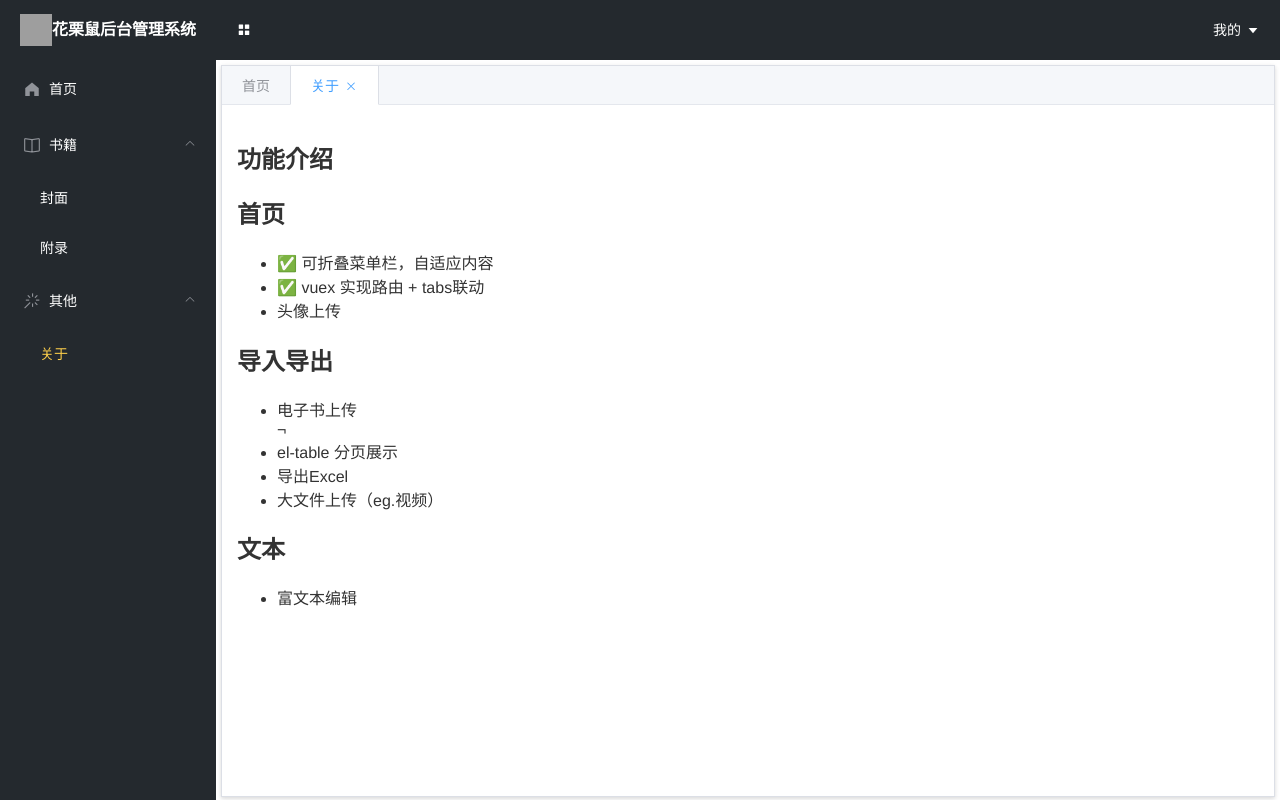
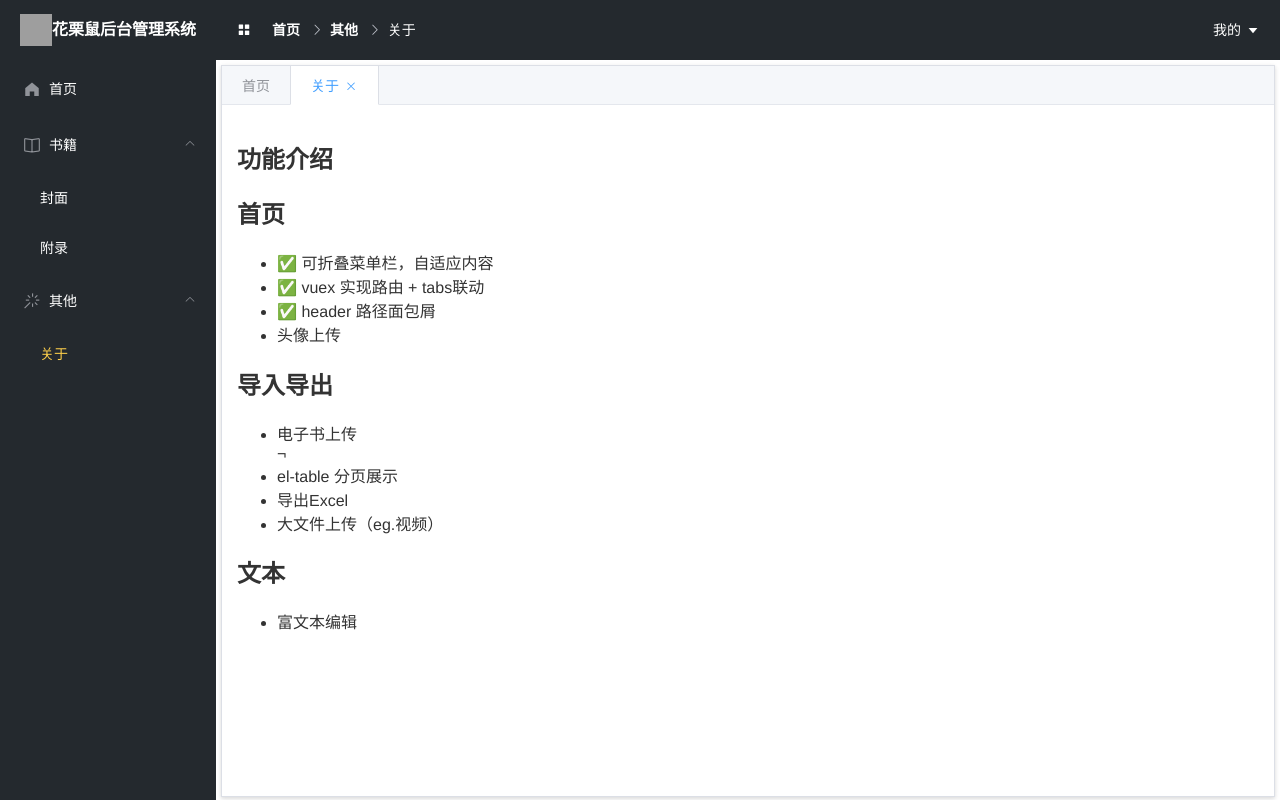
Before and after one commit to goozyshi/vnode-demo, a Vue app: page /about in a window 1280 px wide. Built offline with nearby package versions, Linux system fonts and the light colour scheme; grey boxes are pictures that could not be loaded.

Commit message:
feat: 头部面包屑

```diff
--- a/src/components/commonHeader.vue
+++ b/src/components/commonHeader.vue
@@ -2,10 +2,11 @@
   <header>
     <div class="l-content">
       <el-button type="text" icon="el-icon-menu" @click="triggerCollapse" style="color: #fff"></el-button>
-      <!-- <el-breadcrumb style="display: inline-block; margin-left: 20px" separator-class="el-icon-arrow-right">
-        <el-breadcrumb-item :to="{ path: '/' }">首页</el-breadcrumb-item>
-        <el-breadcrumb-item :to="currentIndex">封面</el-breadcrumb-item>
-      </el-breadcrumb> -->
+      <el-breadcrumb style="display: inline-block; margin-left: 20px" separator-class="el-icon-arrow-right">
+        <el-breadcrumb-item v-for="tab in breadcrumbList" :key="tab.path" :to="tab">
+          {{ tab.name }}
+        </el-breadcrumb-item>
+      </el-breadcrumb>
     </div>
     <div class="r-content">
       <el-dropdown trigger="click" size="mini">
@@ -29,6 +30,9 @@ export default {
     },
     currentIndex () {
       return this.$store.state.tab.currentIndex
+    },
+    breadcrumbList () {
+      return this.$store.state.breadcrumbList
     }
   },
   data () {
@@ -49,6 +53,13 @@ export default {
     line-height: 60px;
     .l-content {
       float: left;
+      line-height: 60px;
+      height: 60px;
+      display: flex;
+      align-items: center;
+      /deep/ .el-breadcrumb__inner {
+        color: #fff;
+      }
     }
     .r-content {
       float: right;
--- a/src/components/commonMenu.vue
+++ b/src/components/commonMenu.vue
@@ -59,7 +59,6 @@ export default {
       this.$store.commit('set-index', this.$route.path)
     },
     clickMenu (item) {
-      console.log(item)
       this.$router.push({ path: item.path })
     }
   },
--- a/src/components/commonTabView.vue
+++ b/src/components/commonTabView.vue
@@ -1,13 +1,13 @@
 <template>
   <div style="height: 100%;">
-    <el-tabs v-if="visitedTabs.length"
+    <el-tabs v-if="tabOptions.length"
       class="content-wrap"
       v-model="currentIndex"
       type="border-card"
       @tab-click="tabClick"
       @tab-remove="tabRemove"
       >
-      <el-tab-pane v-for="item in visitedTabs"
+      <el-tab-pane v-for="item in tabOptions"
         :closable="item.route !== '/'"
         :key="item.route"
         :label="item.name"
@@ -26,41 +26,31 @@
 export default {
   watch: {
     '$route' (to) {
-      console.log(to)
-      let flag = false
-      for (const op of this.visitedTabs) {
-        if (op.route === to.fullPath) {
-          flag = true
-          this.$store.commit('set-index', to.fullPath)
-          break
-        }
-      }
-      if (!flag) {
-        this.$store.commit('add-tab', { route: to.fullPath, name: to.name })
-        this.$store.commit('set-index', to.fullPath)
-      }
+      const flag = this.tabOptions.findIndex(op => op.route === to.fullPath) > -1
+      !flag && this.$store.commit('add-tab', { route: to.fullPath, name: to.name })
+      this.$store.commit('set-index', to.fullPath)
     }
   },
   computed: {
     isCollapse () {
       return this.$store.state.isCollapse
     },
-    visitedTabs () {
-      return this.$store.state.tab.visitedTabs
+    tabOptions () {
+      return this.$store.state.tab.tabOptions
     },
     currentIndex: {
       get () {
+        this.getBreadCrumb(this.$route)
         return this.$store.state.tab.currentIndex
       },
       set (index) {
         this.$store.commit('set-index', index)
+        this.getBreadCrumb(this.$route)
       }
     }
   },
   data () {
-    return {
-
-    }
+    return {}
   },
   methods: {
     tabClick (tab) {
@@ -73,14 +63,22 @@ export default {
       }
       this.$store.commit('delete-tab', tabName)
       if (this.currentIndex === tabName) {
-        if (this.visitedTabs && this.visitedTabs.length) {
-          this.$store.commit('set-index', this.visitedTabs[this.visitedTabs.length - 1].route)
+        if (this.tabOptions && this.tabOptions.length) {
+          this.$store.commit('set-index', this.tabOptions[this.tabOptions.length - 1].route)
           this.$router.replace({ path: this.currentIndex })
         } else {
           this.$router.replace({ path: '/' })
         }
       }
-      console.log(tabName)
+    },
+    getBreadCrumb (route) {
+      // 获取路由路径面包屑
+      let matchList = route.matched.filter(m => m.path && m.name)
+      if (matchList[0].path !== '/') {
+        matchList = [{ path: '/', name: '首页' }].concat(matchList)
+      }
+      // const filter = matchList.filter(item => item.meta && item.meta)
+      this.$store.commit('set-breadcrumb', matchList)
     }
   }
 }
--- a/src/router/index.js
+++ b/src/router/index.js
@@ -1,6 +1,12 @@
 import Vue from 'vue'
 import VueRouter from 'vue-router'
 import Layout from '../views/Layout.vue'
+
+const originalPush = VueRouter.prototype.push
+VueRouter.prototype.push = function push (location) {
+  // 路由出错不打印：例如重复路由跳转
+  return originalPush.call(this, location).catch(err => err)
+}
 
 Vue.use(VueRouter)
 
@@ -20,18 +26,14 @@ const routes = [
         path: '/',
         name: '首页',
         component: () => import('../views/Home.vue')
-      },
-      {
-        path: '/about',
-        name: '关于',
-        component: () => import('../views/About.vue')
       }
     ]
   },
   {
     path: '/book',
-    name: 'book',
+    name: '书籍',
     component: Layout,
+    redirect: '/cover',
     children: [
       // 子标签页都需要放到统一的父组件内
       {
@@ -50,6 +52,20 @@ const routes = [
         component: () => import('../views/book/detail.vue')
       }
     ]
+  },
+  {
+    path: '/other',
+    name: '其他',
+    label: '其他',
+    redirect: '/about',
+    component: Layout,
+    children: [
+      {
+        path: '/about',
+        name: '关于',
+        component: () => import('../views/About.vue')
+      }
+    ]
   }
 ]
 
--- a/src/router/menu.js
+++ b/src/router/menu.js
@@ -7,7 +7,7 @@ const menu = [
   },
   {
     path: '/book',
-    name: 'book',
+    name: '书籍',
     label: '书籍',
     icon: 'el-icon-reading',
     children: [
--- a/src/store/index.js
+++ b/src/store/index.js
@@ -1,16 +1,20 @@
 import Vue from 'vue'
 import Vuex from 'vuex'
 import tab from './tab'
-import { COLLAPSE_MENU } from './mutations-type'
+import { COLLAPSE_MENU, SET_BREADCRUMB } from './mutations-type'
 Vue.use(Vuex)
 
 export default new Vuex.Store({
   state: {
-    isCollapse: false
+    isCollapse: false,
+    breadcrumbList: []
   },
   mutations: {
     [COLLAPSE_MENU] (state) {
       state.isCollapse = !state.isCollapse
+    },
+    [SET_BREADCRUMB] (state, data) {
+      state.breadcrumbList = [...data]
     }
   },
   actions: {
--- a/src/store/mutations-type.js
+++ b/src/store/mutations-type.js
@@ -1,6 +1,7 @@
 // 常量设置mutations的事件类型
 // 可以让linter类工具帮助找出错误（eg.拼写错误）
 export const COLLAPSE_MENU = 'collapse-menu'
+export const SET_BREADCRUMB = 'set-breadcrumb'
 export const ADD_TAB = 'add-tab'
 export const DELETE_TAB = 'delete-tab'
 export const SET_INDEX = 'set-index'
--- a/src/store/tab.js
+++ b/src/store/tab.js
@@ -2,23 +2,23 @@ import { ADD_TAB, DELETE_TAB, SET_INDEX, CLEAR_TAB } from './mutations-type'
 export default {
   nameSpace: true,
   state: {
-    visitedTabs: [],
-    currentIndex: '/'
+    tabOptions: [],
+    currentIndex: '/',
+    breadcrumbList: []
   },
   mutations: {
     [ADD_TAB] (state, data) {
-      state.visitedTabs.push(data)
+      state.tabOptions.push(data)
     },
     [DELETE_TAB] (state, route) {
-      const index = state.visitedTabs.findIndex(op => op.route === route)
-      state.visitedTabs.splice(index, 1)
+      const index = state.tabOptions.findIndex(op => op.route === route)
+      state.tabOptions.splice(index, 1)
     },
     [SET_INDEX] (state, index) {
-      console.log('路由：', index)
       state.currentIndex = index
     },
     [CLEAR_TAB] (state) {
-      state.visitedTabs = []
+      state.tabOptions = []
     }
   },
   actions: {}
--- a/src/views/About.vue
+++ b/src/views/About.vue
@@ -5,6 +5,7 @@
     <ul>
       <li>✅ 可折叠菜单栏，自适应内容</li>
       <li>✅ vuex 实现路由 + tabs联动</li>
+      <li>✅ header 路径面包屑</li>
       <li>头像上传</li>
     </ul>
     <h2>导入导出</h2>
--- a/src/views/Layout.vue
+++ b/src/views/Layout.vue
@@ -21,8 +21,7 @@ import commonTabView from '@/components/commonTabView'
 export default {
   components: { commonMenu, commonHeader, commonTabView },
   data () {
-    return {
-    }
+    return {}
   }
 }
 </script>
--- a/src/views/book/cover.vue
+++ b/src/views/book/cover.vue
@@ -1,6 +1,6 @@
 <template>
   <div>
-    <el-input style="width: 30%" v-model="code" placeholder="请输入code"></el-input>
+    <el-input style="width: 30%" v-model="code" placeholder="请输入数字code" @input="i => icl(i)"></el-input>
     <div style="margin-top: 10px">
       <el-button type="primary" @click="$router.push({ path: '/detail', query: {code} })">跳转</el-button>
       <el-button type="text" @click="$router.push('/detail?code=1')">1</el-button>
@@ -16,6 +16,11 @@ export default {
     return {
       code: ''
     }
+  },
+  methods: {
+    icl (i) {
+      this.code = i.replace(/[^0-9]/g, '')
+    }
   }
 }
 </script>
--- a/src/views/book/detail.vue
+++ b/src/views/book/detail.vue
@@ -7,6 +7,11 @@
       border
       style="width: 100%"
     >
+      <el-table-column
+        label="序号"
+        type="index"
+        width="55">
+      </el-table-column>
       <el-table-column
         prop="date"
         label="日期"
@@ -30,16 +35,19 @@ export default {
   computed: {
     code () {
       return this.$route.query?.code
-    }
-  },
-  data () {
-    return {
-      tableData: new Array(25).fill({
+    },
+    tableData () {
+      const count = (this.$route.query?.code || 0) - 0
+      return new Array(count).fill({
         date: '2016-05-03',
         name: '王小虎',
         address: '上海市普陀区金沙江路 1518 弄'
       })
     }
+  },
+  data () {
+    return {
+    }
   }
 }
 </script>
```
